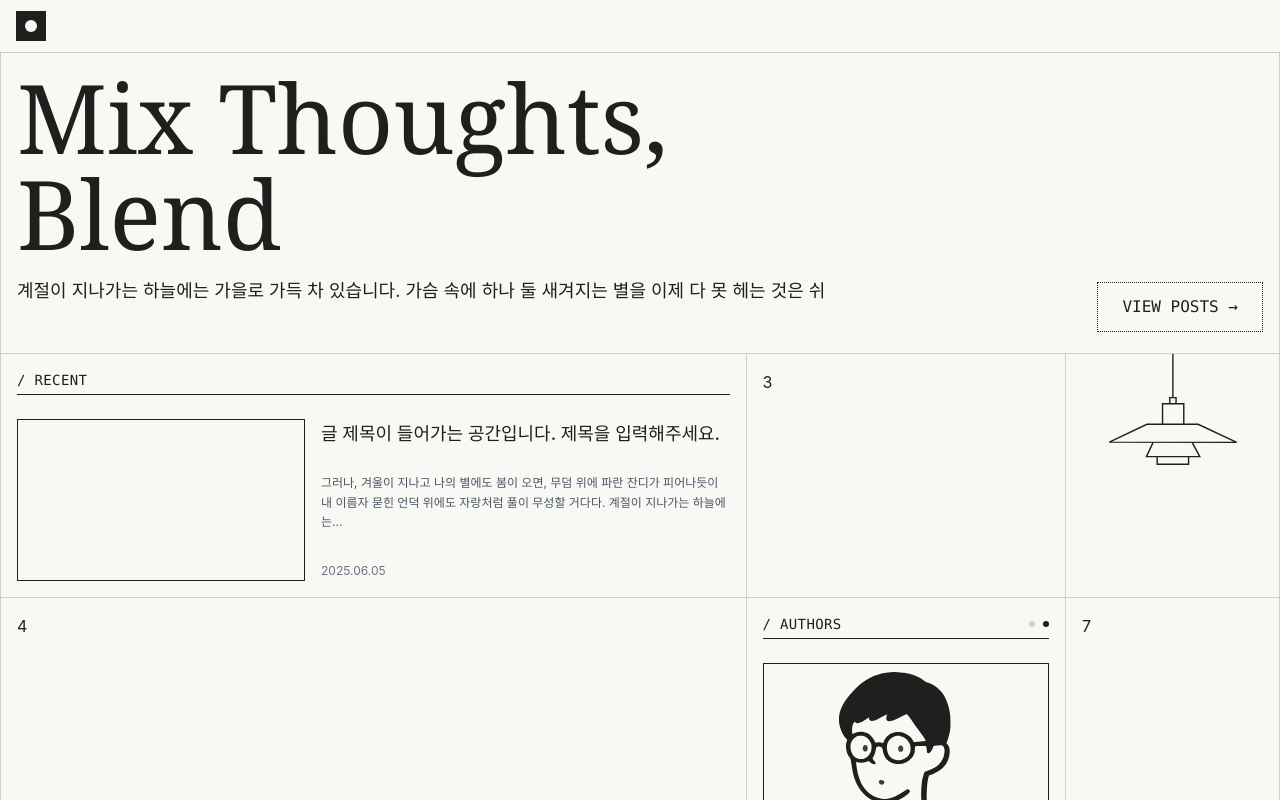
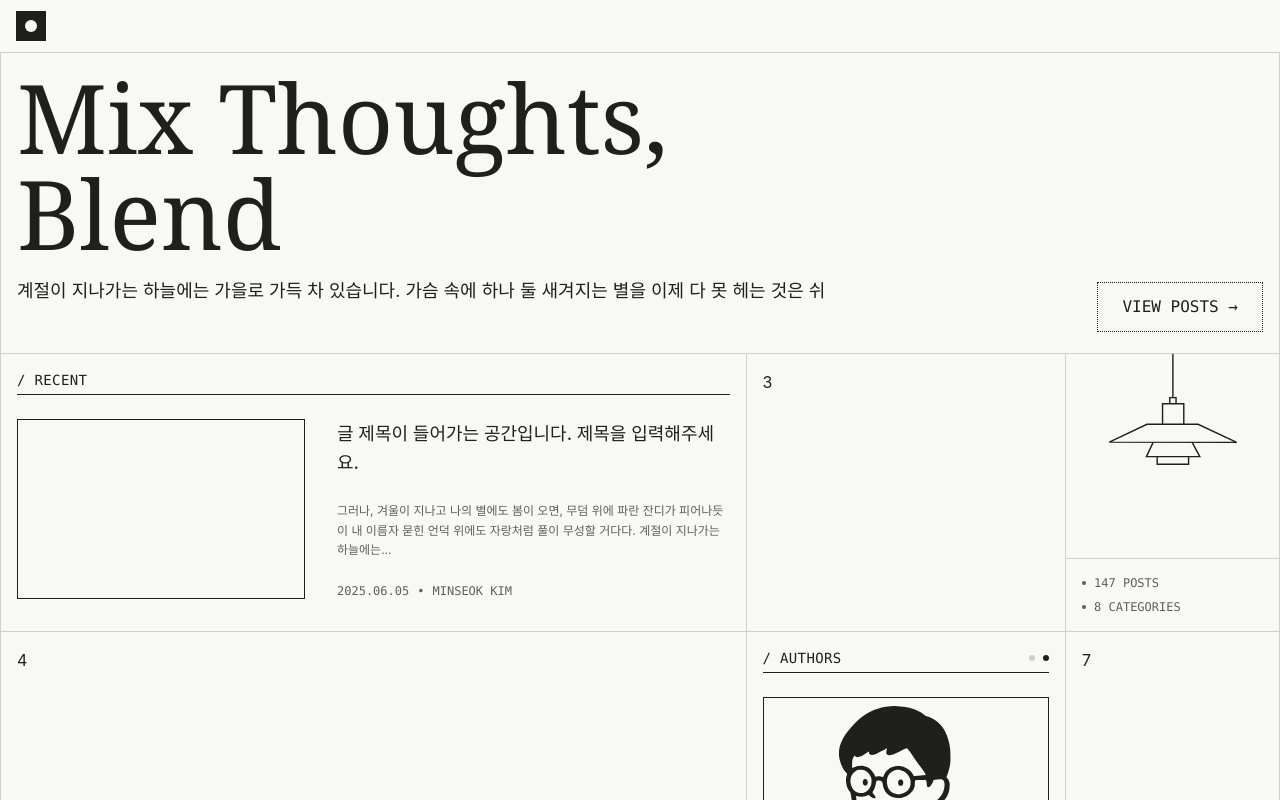
Before and after one commit to YunDo-Gi/blend, a Next.js app: page / in a window 1280 px wide. Shown: the top 800 px of the page. Built offline with nearby package versions, Linux system fonts and the light colour scheme.

Commit message:
feat: 통계 섹션 추가

```diff
--- a/src/app/globals.css
+++ b/src/app/globals.css
@@ -13,6 +13,7 @@
   --color-line: #cfcfcc;
   --color-primary: #2cff05;
   --color-gray: #a8a8a6;
+  --color-gray-foreground: #5f5f5e;
 
   --layout-grid-padding: 1rem;
 
@@ -28,7 +29,7 @@
   --font-heading: 'Inter', ui-sans-serif, system-ui, sans-serif;
   --font-body: 'Inter', ui-sans-serif, system-ui, sans-serif;
 
-  --aspect-image: 16 / 9;
+  --aspect-image: 16 / 10;
 }
 
 .dark {
@@ -36,6 +37,7 @@
   --color-foreground: #f8f8f5;
   --color-line: #3e3e3d;
   --color-primary: #2cff05;
+  --color-gray-foreground: #cfcfcc;
 }
 
 body {
--- a/src/app/page.tsx
+++ b/src/app/page.tsx
@@ -1,6 +1,7 @@
 import HeroSection from '@/components/main/hero-section';
 import AuthorsSection from '@/components/main/authors-section';
 import RecentSection from '@/components/main/recent-section';
+import StatsSection from '@/components/main/stats-section';
 import LampToggle from '@/components/lamp-toggle';
 
 export default function Home() {
@@ -20,8 +21,11 @@ export default function Home() {
             <RecentSection />
           </div>
           <div className="border-line col-span-3 border-r p-(--layout-grid-padding)">3</div>
-          <div className="border-line col-span-2">
+          <div className="border-line col-span-2 flex flex-col justify-between">
             <LampToggle />
+            <div className="mt-4">
+              <StatsSection />
+            </div>
           </div>
         </div>
       </div>
--- a/src/components/main/authors-section.tsx
+++ b/src/components/main/authors-section.tsx
@@ -85,7 +85,7 @@ export default function AuthorsSection() {
             href={currentAuthor.github}
             target="_blank"
             rel="noopener noreferrer"
-            className="hover:text-primary group flex items-center justify-between text-sm transition-colors"
+            className="hover:text-primary/75 group flex items-center justify-between text-sm transition-colors"
           >
             <span>GITHUB</span>
             <span className="transition-transform group-hover:translate-x-1">→</span>
--- a/src/components/main/hero-section.tsx
+++ b/src/components/main/hero-section.tsx
@@ -1,3 +1,5 @@
+import Link from 'next/link';
+
 export default function HeroSection() {
   return (
     <section>
@@ -8,9 +10,12 @@ export default function HeroSection() {
         <p className="text-foreground mb-8 text-lg">
           계절이 지나가는 하늘에는 가을로 가득 차 있습니다. 가슴 속에 하나 둘 새겨지는 별을 이제 다 못 헤는 것은 쉬
         </p>
-        <button className="text-foreground border-foreground hover:bg-primary border border-dotted px-6 py-3 font-mono font-medium">
+        <Link
+          href="/posts"
+          className="text-foreground border-foreground hover:bg-primary/75 border border-dotted px-6 py-3 font-mono font-medium transition-colors"
+        >
           VIEW POSTS →
-        </button>
+        </Link>
       </div>
     </section>
   );
--- a/src/components/main/recent-section.tsx
+++ b/src/components/main/recent-section.tsx
@@ -5,6 +5,7 @@ interface RecentPost {
   title: string;
   content: string;
   date: string;
+  author: string;
   image?: string;
 }
 
@@ -15,6 +16,7 @@ const recentPosts: RecentPost[] = [
     content:
       '그러나, 겨울이 지나고 나의 별에도 봄이 오면, 무덤 위에 파란 잔디가 피어나듯이 내 이름자 묻힌 언덕 위에도 자랑처럼 풀이 무성할 거다다. 계절이 지나가는 하늘에는...',
     date: '2025.06.05',
+    author: 'MINSEOK KIM',
   },
 ];
 
@@ -25,16 +27,18 @@ export default function RecentSection() {
     <>
       <SectionHeader title="/ RECENT" />
 
-      <div className="group flex cursor-pointer gap-4">
+      <div className="group flex cursor-pointer gap-8 pb-(--layout-grid-padding)">
         <div className="border-foreground aspect-image group-hover:border-primary w-72 border"></div>
 
         <div className="flex flex-1 flex-col content-between justify-between">
           <h3 className="text-lg leading-relaxed font-medium">{currentPost.title}</h3>
 
-          <p className="text-xs leading-relaxed text-gray-600">{currentPost.content}</p>
+          <p className="text-gray-foreground text-xs leading-relaxed">{currentPost.content}</p>
 
-          <div>
-            <span className="text-xs text-gray-500">{currentPost.date}</span>
+          <div className="text-gray-foreground flex items-center gap-2 font-mono text-xs">
+            <span>{currentPost.date}</span>
+            <span>•</span>
+            <span>{currentPost.author}</span>
           </div>
         </div>
       </div>
--- /dev/null
+++ b/src/components/main/stats-section.tsx
@@ -0,0 +1,30 @@
+interface StatItem {
+  count: number;
+  label: string;
+}
+
+const stats: StatItem[] = [
+  {
+    count: 147,
+    label: 'POSTS',
+  },
+  {
+    count: 8,
+    label: 'CATEGORIES',
+  },
+];
+
+export default function StatsSection() {
+  return (
+    <div className="border-line space-y-2 border-t py-(--layout-grid-padding)">
+      {stats.map((stat, index) => (
+        <div key={index} className="flex items-center gap-2 pl-(--layout-grid-padding)">
+          <div className="bg-gray-foreground h-1 w-1 rounded-full"></div>
+          <span className="text-gray-foreground font-mono text-xs font-medium">
+            {stat.count} {stat.label}
+          </span>
+        </div>
+      ))}
+    </div>
+  );
+}
--- a/src/components/ui/section-header.tsx
+++ b/src/components/ui/section-header.tsx
@@ -8,7 +8,7 @@ export default function SectionHeader({ title, children }: SectionHeaderProps) {
     <div className="w-full">
       {/* Header */}
       <div className="mb-1 flex items-center justify-between">
-        <h2 className="font-mono text-sm font-medium tracking-wide">{title}</h2>
+        <h2 className="font-mono text-sm font-normal tracking-wide">{title}</h2>
         {children && <div>{children}</div>}
       </div>
 
```
Also changed, not shown: src/components/icons/avatar.svg, src/components/icons/t.js (deleted).
